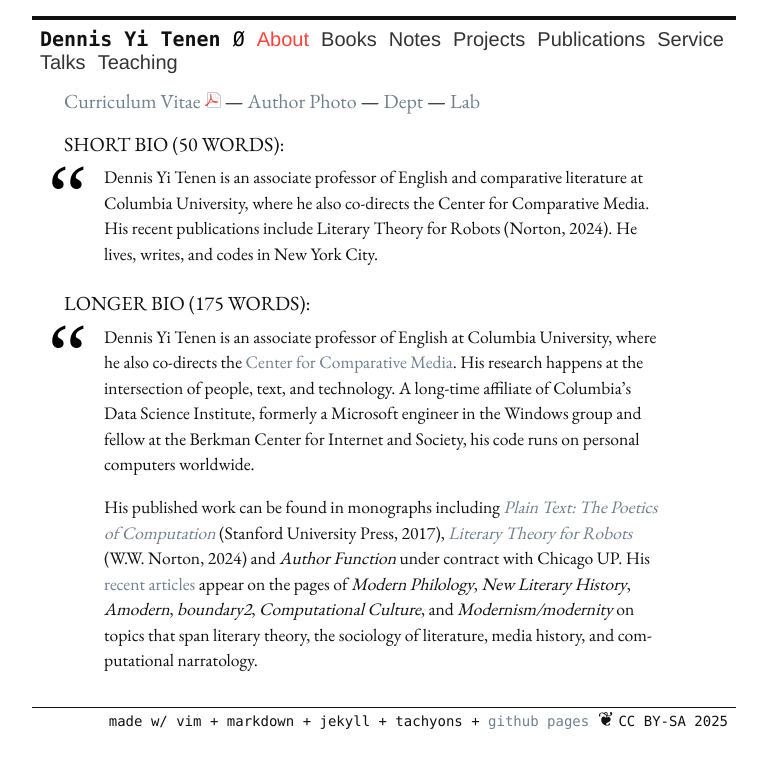
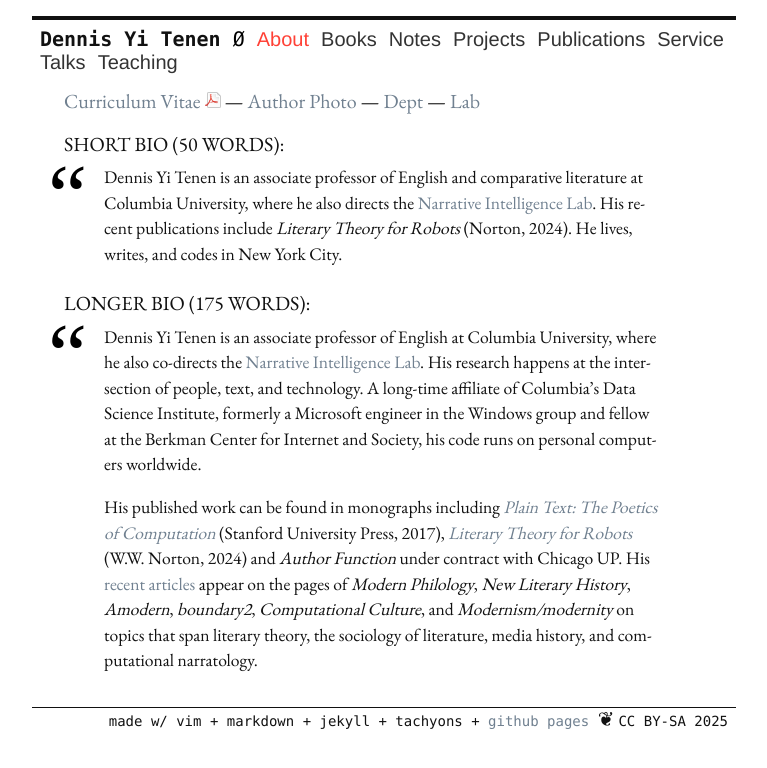
Before and after one commit to denten/denten.github.io, a Jekyll site: the page built from _pages/about.md, in a window 1280 px wide. Shown: the top 768 px of the page, without its empty margins (256-1023 px from the left). Built offline with Jekyll 4.4.1, drawn with Linux system fonts in a browser that asks for light colours; nearby versions of some CDN libraries.

Commit message:
update the about page

```diff
--- a/_pages/about.md
+++ b/_pages/about.md
@@ -10,14 +10,14 @@ title: "about"
 ## Short Bio (50 words):
 
 > Dennis Yi Tenen is an associate professor of English and comparative literature at Columbia
-University, where he also co-directs the Center for Comparative Media. His recent publications
-include Literary Theory for Robots (Norton, 2024). He lives, writes, and codes in New York
+University, where he also directs the [Narrative Intelligence Lab][12]. His recent publications
+include *Literary Theory for Robots* (Norton, 2024). He lives, writes, and codes in New York
 City.
 
 ## Longer Bio (175 words):
 
 >  Dennis Yi Tenen is an associate professor of English at Columbia University, where he also
-> co-directs the [Center for Comparative Media][12]. His research happens at the intersection of
+> co-directs the [Narrative Intelligence Lab][12]. His research happens at the intersection of
 > people, text, and technology. A long-time affiliate of Columbia’s Data Science Institute,
 > formerly a Microsoft engineer in the Windows group and fellow at the Berkman Center for
 > Internet and Society, his code runs on personal computers worldwide.
@@ -38,5 +38,5 @@ City.
 [7]: http://english.columbia.edu/people/profile/453
 [8]: http://xpmethod.columbia.edu/
 [11]: https://wwnorton.com/books/9780393882186
-[12]: https://comparativemedia.columbia.edu/
+[12]: https://nil.columbia.edu/
 [22]: https://academiccommons.columbia.edu/search?f%5Bauthor_ssim%5D%5B%5D=Tenen%2C+Dennis
```
